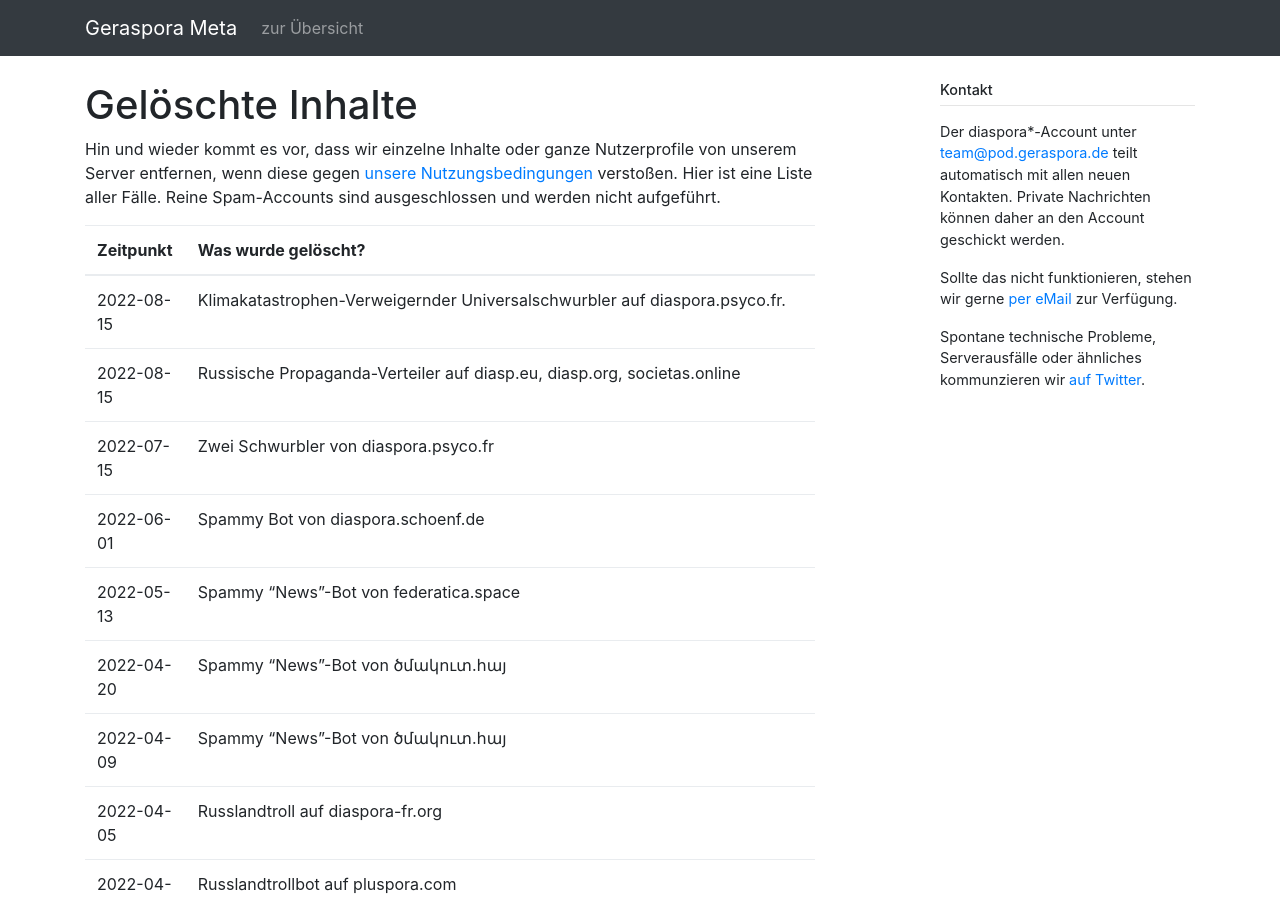
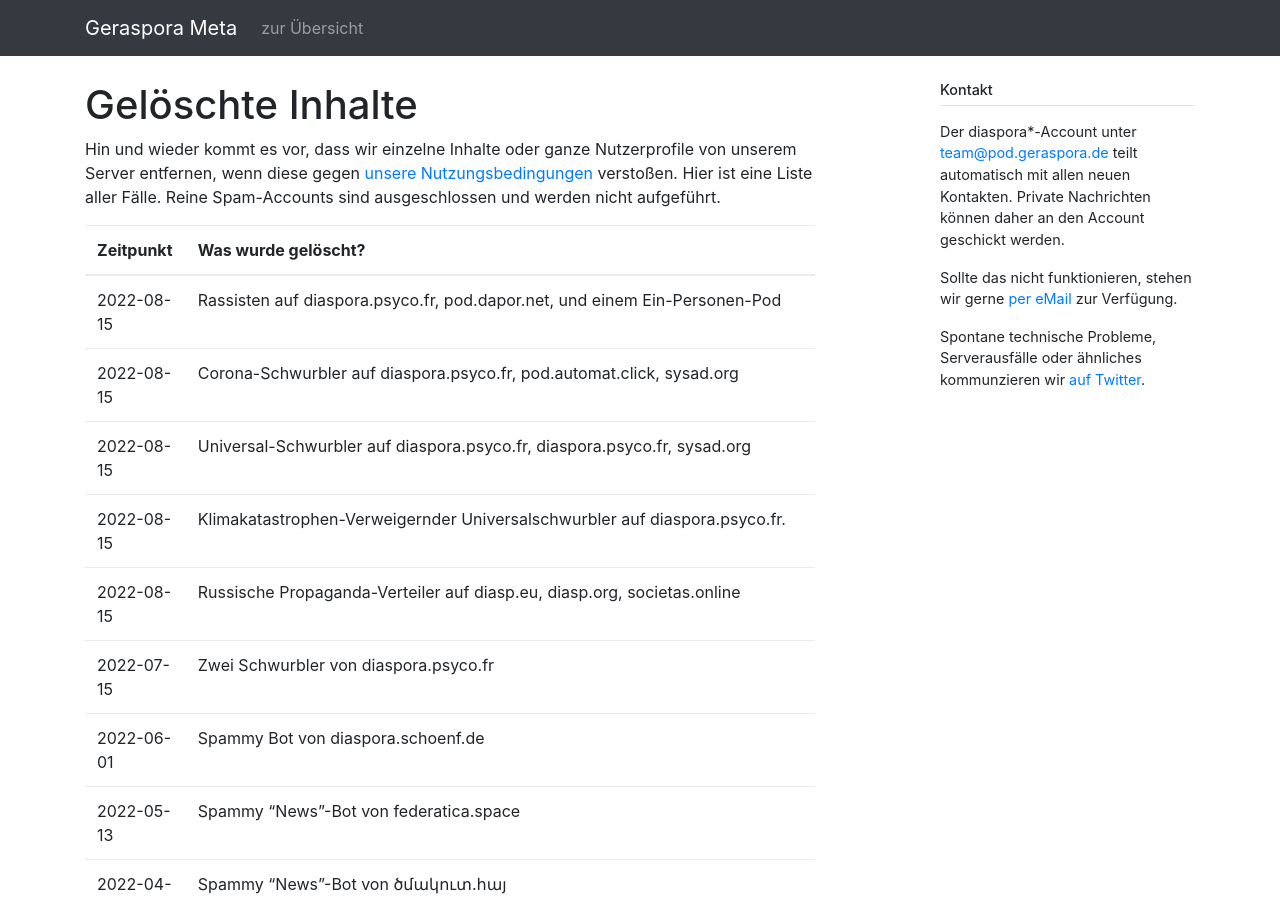
Before and after one commit to geraspora/meta, a Jekyll site: the page built from pod/deleted_contents.md, in a window 1280 px wide and 900 px high. Built offline with Jekyll 4.4.1, drawn with Linux system fonts in a browser that asks for light colours.

Commit message:
+deletions

```diff
--- a/pod/deleted_contents.md
+++ b/pod/deleted_contents.md
@@ -8,6 +8,9 @@
 
 | Zeitpunkt  | Was wurde gelöscht?                                                                                                                                                                                                                                                                                                                                                                                                                                                                                                                                                                                                                                                                                                                                                                                                                                                                                                                                                       |
 | ---------- | ------------------------------------------------------------------------------------------------------------------------------------------------------------------------------------------------------------------------------------------------------------------------------------------------------------------------------------------------------------------------------------------------------------------------------------------------------------------------------------------------------------------------------------------------------------------------------------------------------------------------------------------------------------------------------------------------------------------------------------------------------------------------------------------------------------------------------------------------------------------------------------------------------------------------------------------------------------------------- |
+| 2022-08-15 | Rassisten auf diaspora.psyco.fr, pod.dapor.net, und einem Ein-Personen-Pod                                                                                                                                                                                                                                                                                                                                                                                                                                                                                                                                                                                                                                                                                                                                                                                                                                                                                                |
+| 2022-08-15 | Corona-Schwurbler auf diaspora.psyco.fr, pod.automat.click, sysad.org                                                                                                                                                                                                                                                                                                                                                                                                                                                                                                                                                                                                                                                                                                                                                                                                                                                                                                     |
+| 2022-08-15 | Universal-Schwurbler auf diaspora.psyco.fr, diaspora.psyco.fr, sysad.org                                                                                                                                                                                                                                                                                                                                                                                                                                                                                                                                                                                                                                                                                                                                                                                                                                                                                                  |
 | 2022-08-15 | Klimakatastrophen-Verweigernder Universalschwurbler auf diaspora.psyco.fr.                                                                                                                                                                                                                                                                                                                                                                                                                                                                                                                                                                                                                                                                                                                                                                                                                                                                                                |
 | 2022-08-15 | Russische Propaganda-Verteiler auf diasp.eu, diasp.org, societas.online                                                                                                                                                                                                                                                                                                                                                                                                                                                                                                                                                                                                                                                                                                                                                                                                                                                                                                   |
 | 2022-07-15 | Zwei Schwurbler von diaspora.psyco.fr                                                                                                                                                                                                                                                                                                                                                                                                                                                                                                                                                                                                                                                                                                                                                                                                                                                                                                                                     |
```
